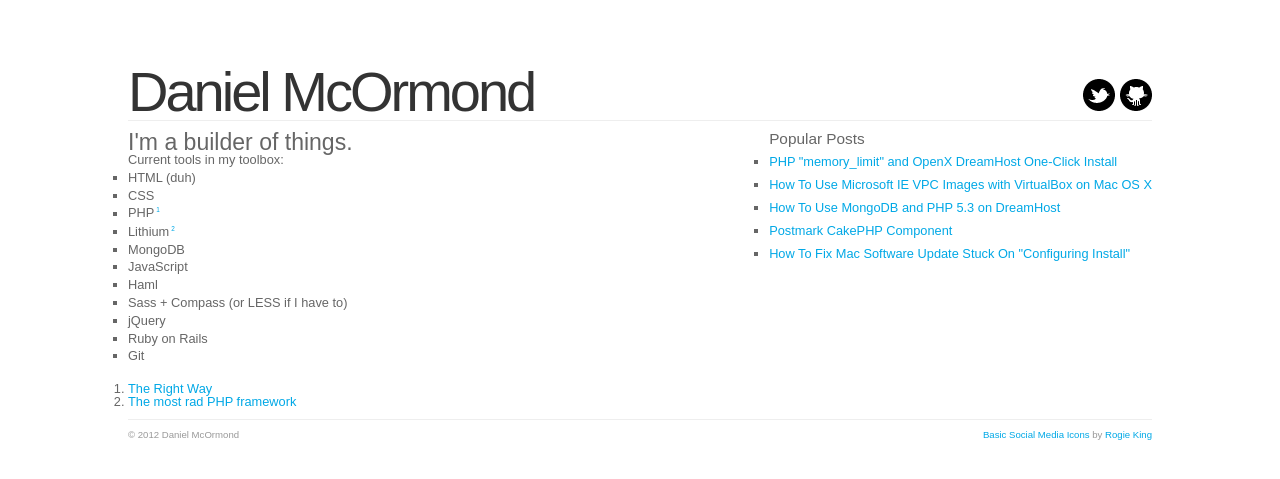
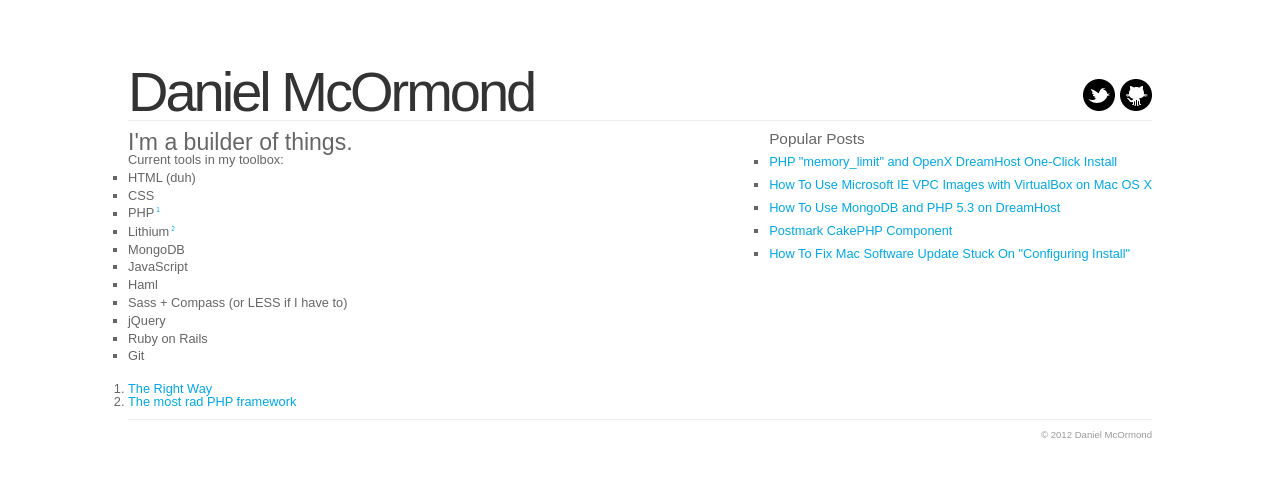
Before and after one commit to danielmcormond/danielmcormond.com, a Jekyll site: the page built from index.html, in a window 1280 px wide. Shown: the top 479 px of the page. Built offline with Jekyll 4.4.1, drawn with Linux system fonts in a browser that asks for light colours.

Commit message:
Updated footer

```diff
--- a/_layouts/default.html
+++ b/_layouts/default.html
@@ -19,6 +19,11 @@
 	<body>
 		<div id="container">
 			<header>
+				<!--
+					Basic Social Media Icons by Rogie King
+					http://www.finegoodsmarket.com/product/basic-social-media-icons
+					http://rog.ie/
+				-->
 				<ul id="links">
 					<li><a href="http://twitter.com/DanielMcOrmond"><img src="/img/twitter.png" /></a></li>
 					<li class="last"><a href="http://github.com/DanielMcOrmond"><img src="/img/github_alt.png" /></a></li>
@@ -29,8 +34,7 @@
 				{{ content }}
 			</div>
 			<footer>
-				<span class="left">&copy; 2012 Daniel McOrmond</span>
-				<span class="right"><a href="http://www.finegoodsmarket.com/product/basic-social-media-icons">Basic Social Media Icons</a> by <a href="http://rog.ie/">Rogie King</a></span>
+				<span class="right">&copy; 2012 Daniel McOrmond</span>
 			</footer>
 		</div>
 	</body>
```
